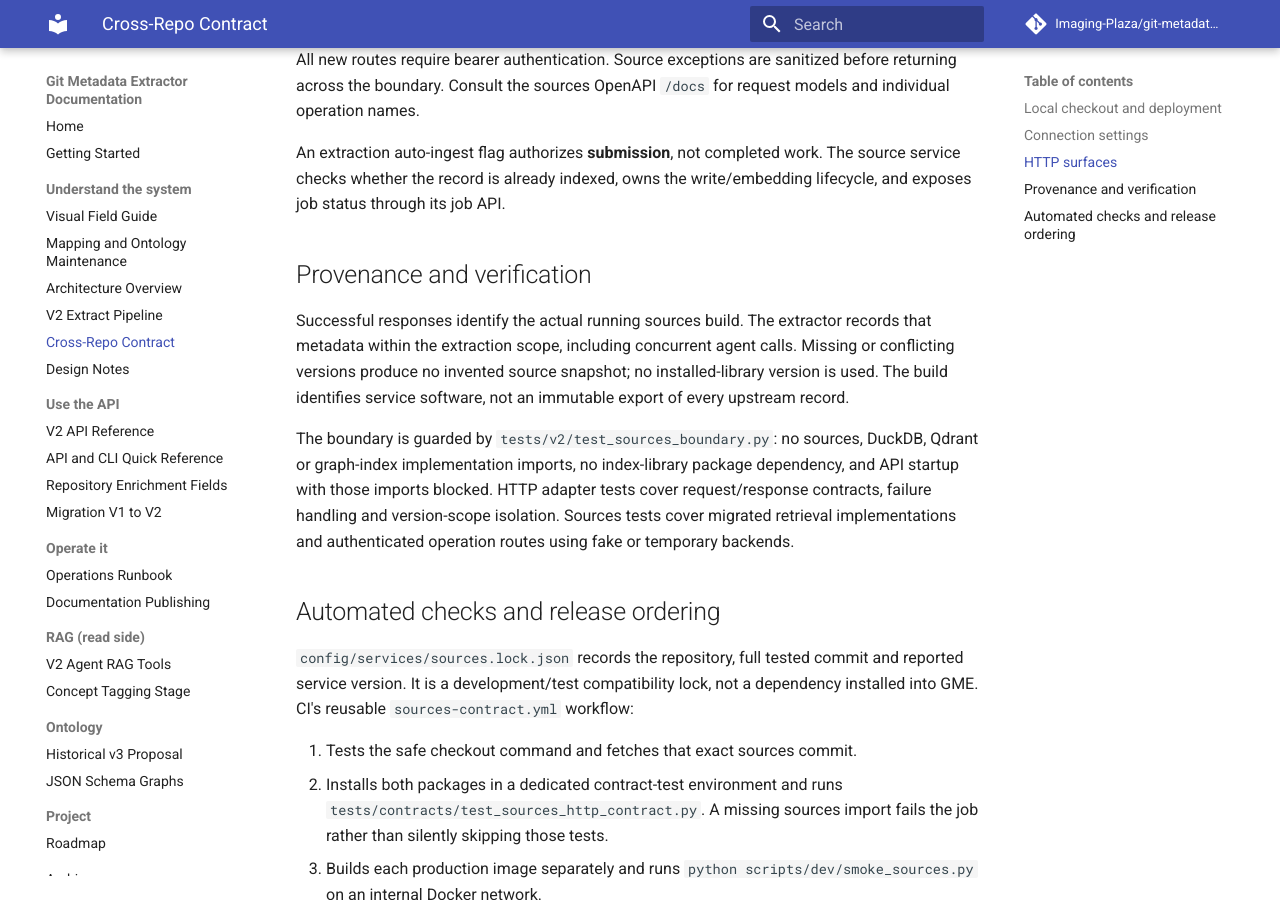
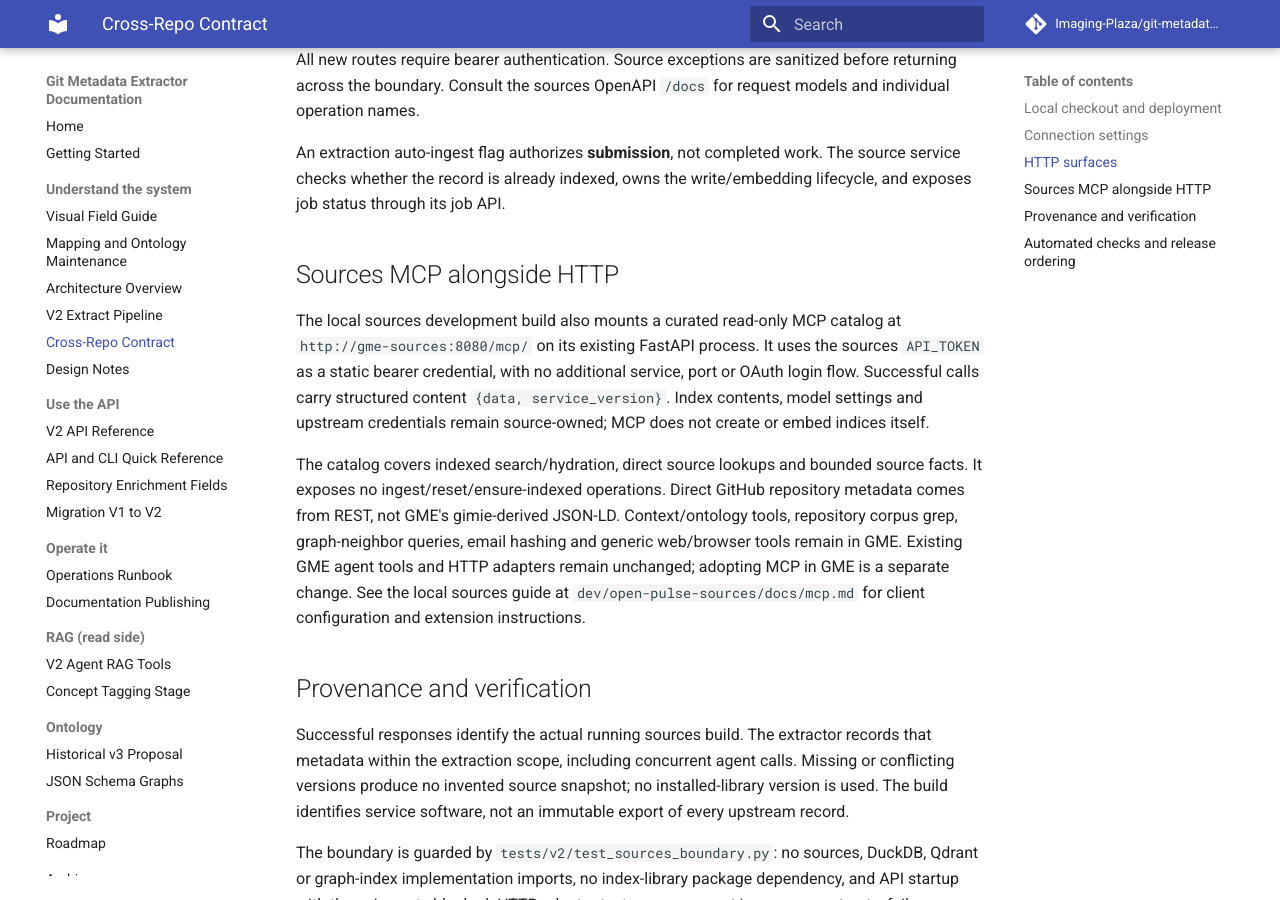
Before and after one commit to Imaging-Plaza/git-metadata-extractor, an MkDocs documentation site: the page built from docs/cross-repo-contract.md, in a window 1280 px wide and 900 px high, scrolled down 2283 px. Built offline with MkDocs 1.6.1 and Material for MkDocs 9.7.7, drawn with Linux system fonts in a browser that asks for light colours; comment, search, counter and statistics services are not loaded; the version menu is left out.

Commit message:
test: pin and verify sources MCP alongside HTTP tools

```diff
--- a/docs/cross-repo-contract.md
+++ b/docs/cross-repo-contract.md
@@ -90,6 +90,24 @@ An extraction auto-ingest flag authorizes **submission**, not completed work.
 The source service checks whether the record is already indexed, owns the
 write/embedding lifecycle, and exposes job status through its job API.
 
+## Sources MCP alongside HTTP
+
+The local sources development build also mounts a curated read-only MCP
+catalog at `http://gme-sources:8080/mcp/` on its existing FastAPI process. It
+uses the sources `API_TOKEN` as a static bearer credential, with no additional
+service, port or OAuth login flow. Successful calls carry structured content
+`{data, service_version}`. Index contents, model settings and upstream
+credentials remain source-owned; MCP does not create or embed indices itself.
+
+The catalog covers indexed search/hydration, direct source lookups and bounded
+source facts. It exposes no ingest/reset/ensure-indexed operations. Direct
+GitHub repository metadata comes from REST, not GME's gimie-derived JSON-LD.
+Context/ontology tools, repository corpus grep, graph-neighbor queries, email
+hashing and generic web/browser tools remain in GME. Existing GME agent tools
+and HTTP adapters remain unchanged; adopting MCP in GME is a separate change.
+See the local sources guide at `dev/open-pulse-sources/docs/mcp.md`
+for client configuration and extension instructions.
+
 ## Provenance and verification
 
 Successful responses identify the actual running sources build. The extractor
```
Also changed, not shown: other parts of docs/cross-repo-contract.md (+1 -1 lines), AGENTS.md (+4 -0 lines), dev/refactor/SOURCES_MCP_PLAN.md (added, +51 -0 lines), 4 other files.
